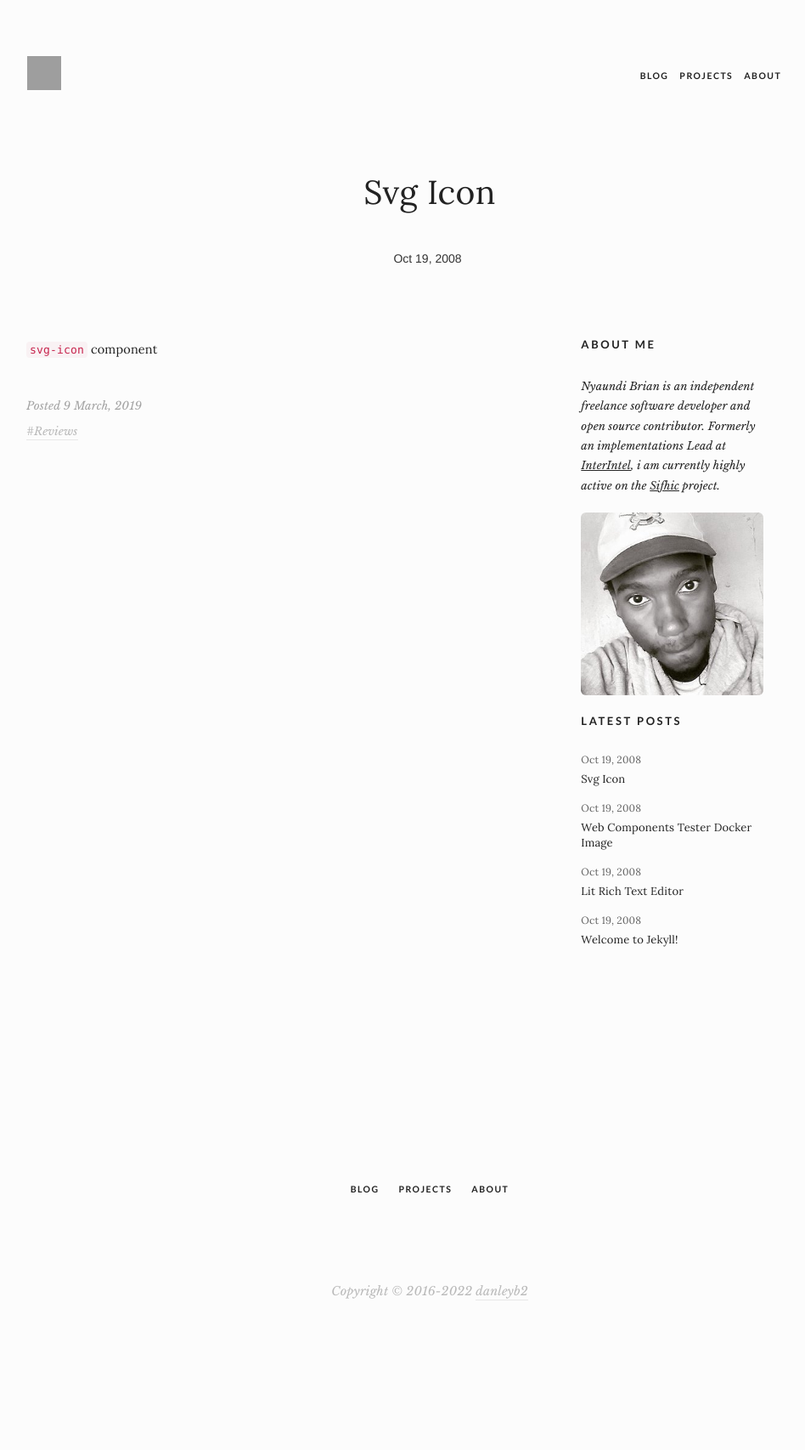
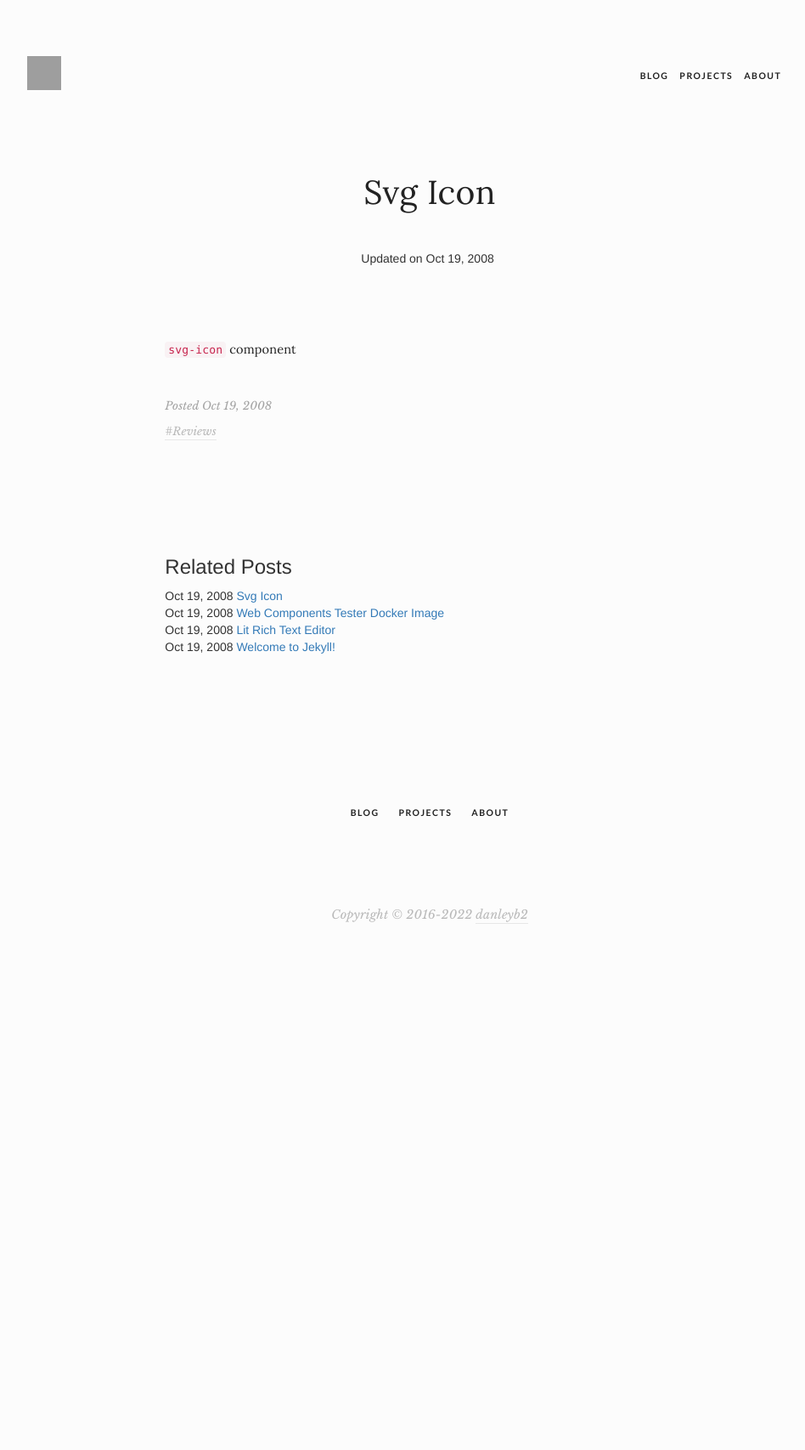
Before and after one commit to danleyb2/danleyb2.github.io, a Jekyll site: the page built from _posts/2019-11-10-svg-icon.markdown, in a window 1280 px wide. Shown: the whole page at 85% size, without its empty margins (134-1082 px from the left). Built offline with Jekyll 4.4.1, drawn with Linux system fonts in a browser that asks for light colours; some web fonts are replaced; comment, search, counter and statistics services are not loaded; after the commit the page ends 1264 px from its top, so only the background shows below that; grey boxes are pictures that could not be loaded.

Commit message:
Update single blog post page

```diff
--- a/_layouts/post.html
+++ b/_layouts/post.html
@@ -1,132 +1,80 @@
 ---
 layout: default2
 # comments: false
-
 ---
 
-
-<article itemscope itemtype="http://schema.org/BlogPosting" >
-
+<article itemscope itemtype="http://schema.org/BlogPosting">
   <div class="row meta">
     <div class="col-md-12">
       <h1 class="text-center single-title">
         <span class="visible-xs-inline d-block d-sm-none" itemprop="name headline">{{ page.title | escape }}</span>
-        <span class="hidden-xs  d-none d-sm-block">{{ page.title | escape }}</span>
+        <span class="hidden-xs d-none d-sm-block">{{ page.title | escape }}</span>
       </h1>
       <ul class="list-inline meta text-center">
         {%- if page.author -%}
         <li itemprop="author" itemscope itemtype="http://schema.org/Person">by <a href="#" class="author-name" itemprop="name">{{ page.author }}</a></li>
-        {%- endif -%}</p>
-
+        {%- endif -%}
         {%- assign date_format = site.minima.date_format | default: "%b %-d, %Y" -%}
         <li title="{{ page.date | date: date_format }}">
-          <time  datetime="{{ page.date | date_to_xmlschema }}" itemprop="datePublished">
-            {{ page.date | date: date_format }}
+          <time datetime="{{ page.date | date_to_xmlschema }}" itemprop="datePublished">
+            Updated on {{ page.date | date: date_format }}
           </time>
         </li>
       </ul>
     </div>
   </div>
 
-
   <div class="row featured-image">
     <div class="col-md-12">
       <!--<img class="img-responsive"-->
-                  <!--src="https://lamby-www.s3.amazonaws.com:443/yadt/blog.Post/cover/md/400.jpeg?H23zb6wv"-->
-                  <!--alt="image-alternative">-->
     </div>
   </div>
 
-
   <div class="row entry-content">
-    <div class="col-sm-8 col-md-7 single-content">
+    <div class="col-md-8 col-md-offset-2 single-content">
       <div itemprop="articleBody">
         {{ content }}
       </div>
 
-
       <div class="entry-meta">
-
-        <p class="post-categories">Posted 9 March, 2019</p>
-
-
+        <p class="post-categories">Posted {{ page.date | date: date_format }}</p>
         <p class="post-tags hidden-xs">
-
           <a href="/blog/category/reviews">Reviews</a>
-
         </p>
-
       </div>
-    </div>
-
-    <div class="col-md-3 col-md-offset-1 col-sm-4">
-      <aside class="widget widget-about-me">
-        <div class="widget-title hidden-sm">
-          <h3>About Me</h3>
-        </div>
-        <div class="about-me">
-          <p class="bio mb-8">
-            Nyaundi Brian is an independent freelance software developer and open source contributor. Formerly an implementations
-             Lead at <a href="https://interintel.co.ke">InterIntel</a>, i
-            am currently highly active on the <a href="https://sifhic.com/">Sifhic</a> project.
-          </p>
-        </div>
-      </aside>
-
-      <aside class="widget widget-about-me hidden-xs">
-        <p>
-          <a href="/">
-            <img src='/assets/images/me2.jpg' class="img-responsive img-rounded">
-          </a>
-        </p>
-
-      </aside>
-
-
-      <aside class="widget widget-latest-posts">
-        <div class="widget-title">
-          <h3>Latest Posts</h3>
-        </div>
-
-        <ul class="list-unstyled">
-          {% for post in site.posts limit:5 %}
-
-          <li>
-            {%- assign date_format = site.minima.date_format | default: "%b %-d, %Y" -%}
-            <span class="post-date">{{ post.date | date: date_format }} </span>
-            <a href="{{ post.url | relative_url }}" class="post-title">
-              <span class="visible-xs-inline d-block d-sm-none">{{ post.title | escape }}</span>
-              <span class="hidden-xs  d-none d-sm-block">{{ post.title | escape }}</span>
-            </a>
-          </li>
-
-          {% endfor %}
-
-        </ul>
-      </aside>
-
-
     </div>
   </div>
 
-
   <div class="row comments-headline headline">
     <div class="col-md-push-2 col-sm-6 heading">
-
     </div>
   </div>
 
   <div class="row comments" id="comments">
     <div class="col-md-8 col-md-offset-2 comment-form-wrapper">
-
       {%- if site.disqus.shortname -%}
       {%- include disqus_comments.html -%}
       {%- endif -%}
     </div>
-
-
   </div>
 
+  <div class="row related-posts">
+    <div class="col-md-8 col-md-offset-2">
+      <h3>Related Posts</h3>
+      <ul class="list-unstyled">
+        {% for post in site.posts limit:5 %}
+        <li>
+          {%- assign date_format = site.minima.date_format | default: "%b %-d, %Y" -%}
+          <span class="post-date">{{ post.date | date: date_format }} </span>
+          <a href="{{ post.url | relative_url }}" class="post-title">
+            <span class="visible-xs-inline d-block d-sm-none">{{ post.title | escape }}</span>
+            <span class="hidden-xs d-none d-sm-block">{{ post.title | escape }}</span>
+          </a>
+        </li>
+        {% endfor %}
+      </ul>
+    </div>
+  </div>
 
   <a class="u-url" href="{{ page.url | relative_url }}" hidden></a>
 </article>
```
